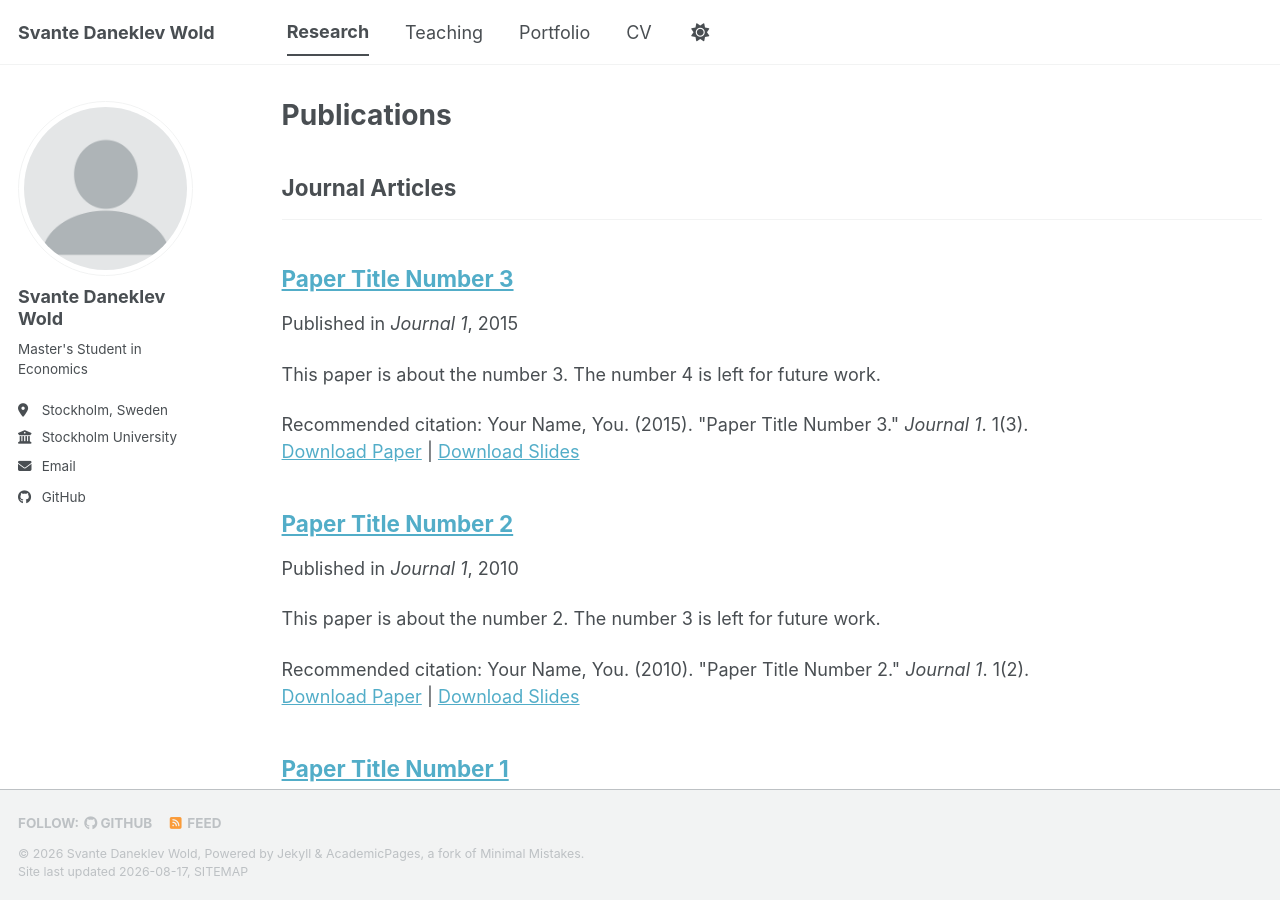
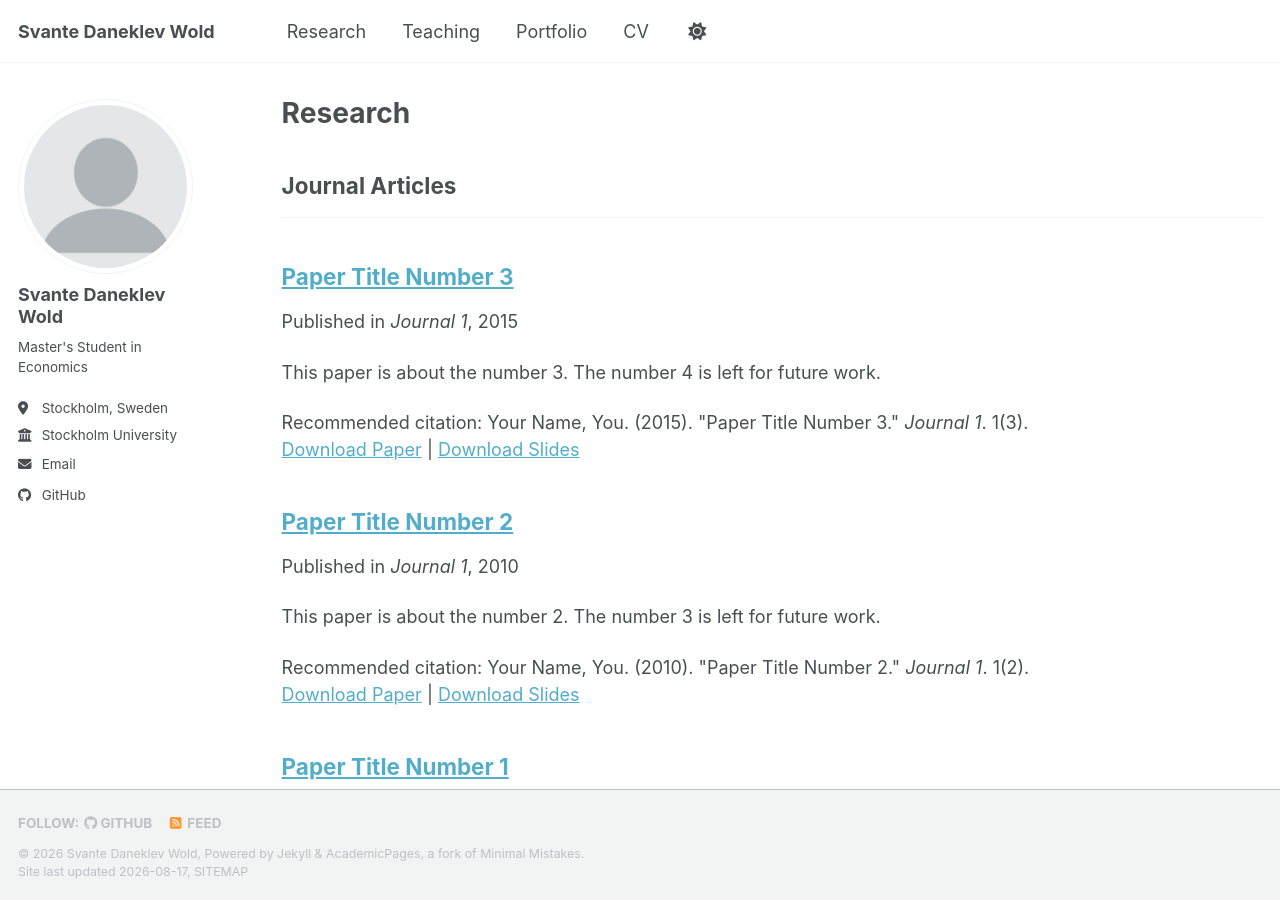
Before and after one commit to svantewold/svantewold.github.io, a Jekyll site: the page built from _pages/publications.html, in a window 1280 px wide and 900 px high. Built offline with Jekyll 4.4.1, drawn with Linux system fonts in a browser that asks for light colours; a style sheet for code colours, icons or effects is not loaded.

Commit message:
Change title of publications page

```diff
--- a/_pages/publications.html
+++ b/_pages/publications.html
@@ -1,26 +1,28 @@
 ---
 layout: archive
-title: "Publications"
-permalink: /publications/
+title: "Research"
+permalink: /research/
 author_profile: true
 ---
 
 {% if site.author.googlescholar %}
-  <div class="wordwrap">You can also find my articles on <a href="{{site.author.googlescholar}}">my Google Scholar profile</a>.</div>
+<div class="wordwrap">You can also find my articles on <a href="{{site.author.googlescholar}}">my Google Scholar
+    profile</a>.</div>
 {% endif %}
 
 {% include base_path %}
 
 <!-- New style rendering if publication categories are defined -->
 {% if site.publication_category %}
-  {% for category in site.publication_category  %}
+{% for category in site.publication_category %}
 {% assign title_shown = false %}
 {% for post in site.publications reversed %}
 {% if post.category != category[0] %}
 {% continue %}
 {% endif %}
 {% unless title_shown %}
-        <h2>{{ category[1].title }}</h2><hr />
+<h2>{{ category[1].title }}</h2>
+<hr />
 {% assign title_shown = true %}
 {% endunless %}
 {% include archive-single.html %}
```
Lines whose indentation alone changed are shown as unchanged.
